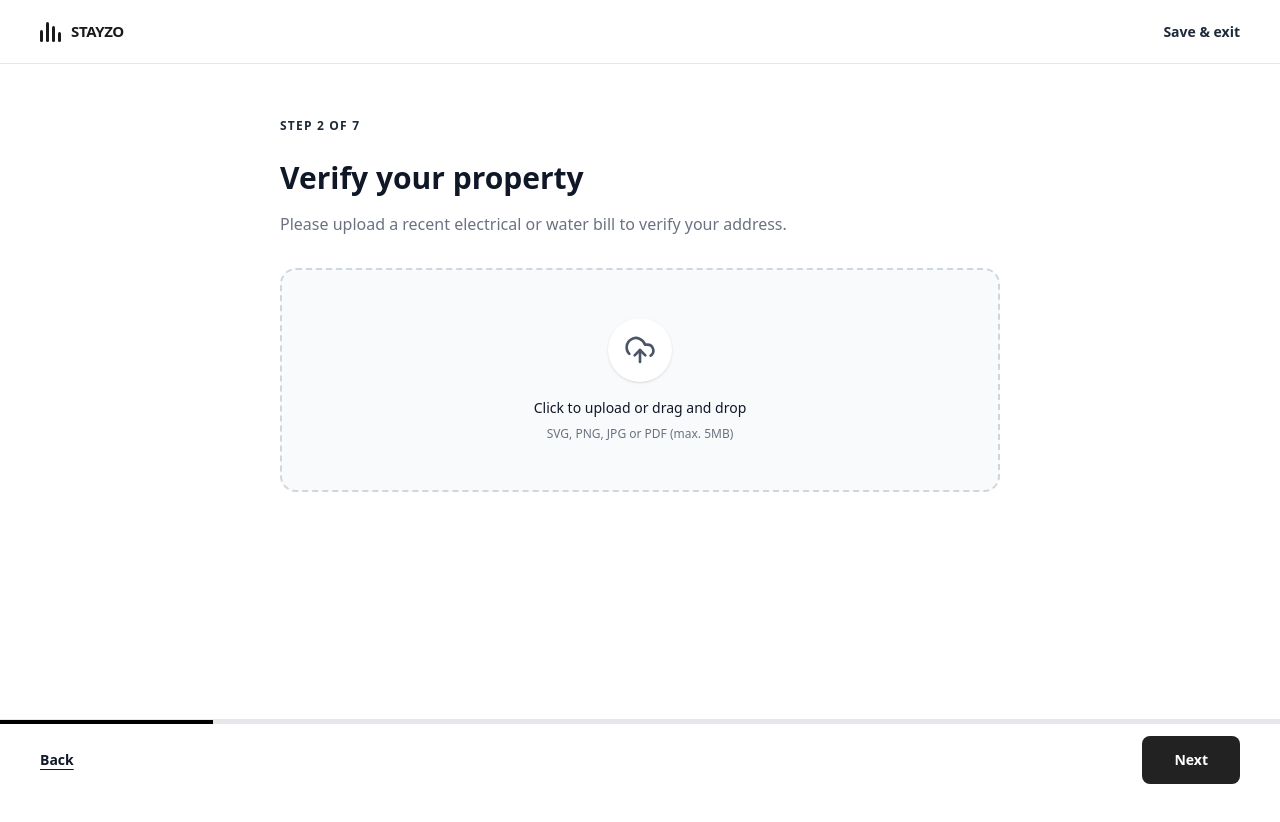
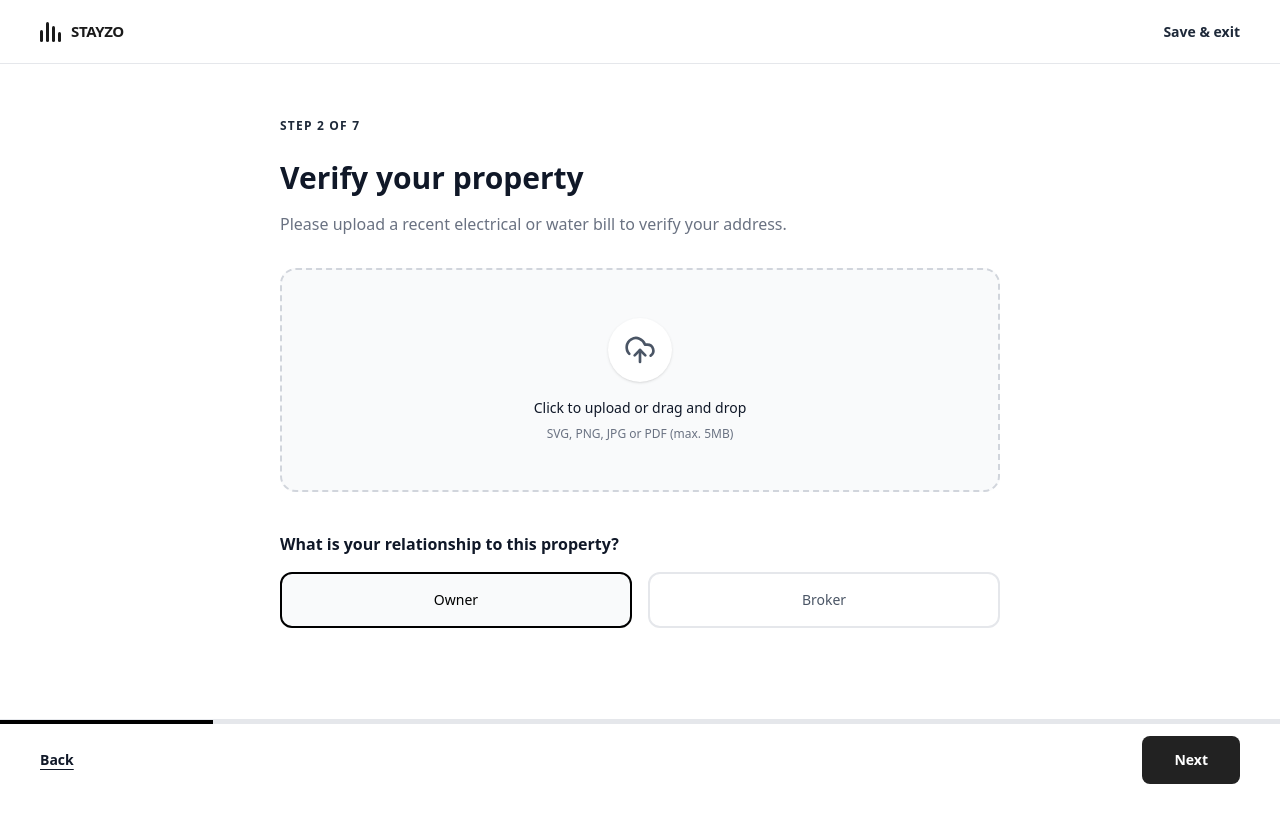
Before and after one commit to AbiNathan11/Stayzo_frontend, a Next.js app: page /dashboard/owners/start_listing in a window 1280 px wide. Both pictures are taken after a click on the button "Next". Shown: the top 822 px of the page. Before the commit the page ends 800 px from the top, so only its background shows below. Built offline with nearby package versions, Linux system fonts and the light colour scheme.

Commit message:
Get Started -> start the listing (updated step-2)

```diff
--- a/src/app/dashboard/owners/start_listing/page.tsx
+++ b/src/app/dashboard/owners/start_listing/page.tsx
@@ -72,6 +72,9 @@ export default function StartListingPage() {
     expectedTenants: 1,
     foodFacilities: "",
     partTimeJobs: "",
+    ownershipType: "Owner",
+    realOwnerName: "",
+    realOwnerEmail: "",
   });
 
   // Example handlers for counters
@@ -83,6 +86,14 @@ export default function StartListingPage() {
   };
 
   const handleNext = () => {
+    // Validation for Step 2: Broker Fields
+    if (currentStep === 2 && formData.ownershipType === "Broker") {
+      if (!formData.realOwnerName.trim() || !formData.realOwnerEmail.trim()) {
+        alert("Please provide the property owner's full name and email address.");
+        return;
+      }
+    }
+
     if (currentStep < TOTAL_STEPS) {
       setCurrentStep((prev) => prev + 1);
     } else {
@@ -216,13 +227,67 @@ export default function StartListingPage() {
               <p className="text-gray-500 mb-8">
                 Please upload a recent electrical or water bill to verify your address.
               </p>
-              <div className="border-2 border-dashed border-gray-300 rounded-2xl p-12 flex flex-col items-center justify-center bg-gray-50 hover:bg-gray-100 transition-colors cursor-pointer group">
+
+              {/* Document Upload Zone */}
+              <div className="mb-10 border-2 border-dashed border-gray-300 rounded-2xl p-12 flex flex-col items-center justify-center bg-gray-50 hover:bg-gray-100 transition-colors cursor-pointer group">
                 <div className="w-16 h-16 bg-white rounded-full flex items-center justify-center shadow-sm mb-4 group-hover:scale-105 transition-transform">
                   <UploadCloud className="w-8 h-8 text-gray-600" />
                 </div>
                 <p className="text-sm font-medium text-gray-900">Click to upload or drag and drop</p>
                 <p className="text-xs text-gray-500 mt-2">SVG, PNG, JPG or PDF (max. 5MB)</p>
               </div>
+
+              {/* Ownership Type Section */}
+              <div className="mb-10">
+                <label className="block text-base font-semibold text-gray-900 mb-4">
+                  What is your relationship to this property?
+                </label>
+                <div className="flex gap-4">
+                  {["Owner", "Broker"].map((role) => (
+                    <button
+                      key={role}
+                      onClick={() => setFormData({ ...formData, ownershipType: role })}
+                      className={`flex-1 py-4 px-6 rounded-xl border-2 font-medium text-sm transition-all ${
+                        formData.ownershipType === role
+                          ? "border-black bg-gray-50 text-black"
+                          : "border-gray-200 text-gray-600 hover:border-gray-900"
+                      }`}
+                    >
+                      {role}
+                    </button>
+                  ))}
+                </div>
+              </div>
+
+              {/* Conditional Broker Form */}
+              {formData.ownershipType === "Broker" && (
+                <div className="space-y-5 animate-in fade-in slide-in-from-top-2 duration-300">
+                  <div>
+                    <label className="block text-sm font-medium text-gray-700 mb-2">
+                      Owner&apos;s Full Name <span className="text-red-500">*</span>
+                    </label>
+                    <input
+                      type="text"
+                      value={formData.realOwnerName}
+                      onChange={(e) => setFormData({ ...formData, realOwnerName: e.target.value })}
+                      className="w-full px-4 py-3 border border-gray-300 rounded-lg focus:ring-2 focus:ring-black focus:border-black outline-none transition-all"
+                      placeholder="Enter the property owner's name"
+                    />
+                  </div>
+                  <div>
+                    <label className="block text-sm font-medium text-gray-700 mb-2">
+                      Owner&apos;s Email Address <span className="text-red-500">*</span>
+                    </label>
+                    <input
+                      type="email"
+                      value={formData.realOwnerEmail}
+                      onChange={(e) => setFormData({ ...formData, realOwnerEmail: e.target.value })}
+                      className="w-full px-4 py-3 border border-gray-300 rounded-lg focus:ring-2 focus:ring-black focus:border-black outline-none transition-all"
+                      placeholder="Enter the property owner's email"
+                    />
+                  </div>
+                </div>
+              )}
             </div>
           )}
 
```
